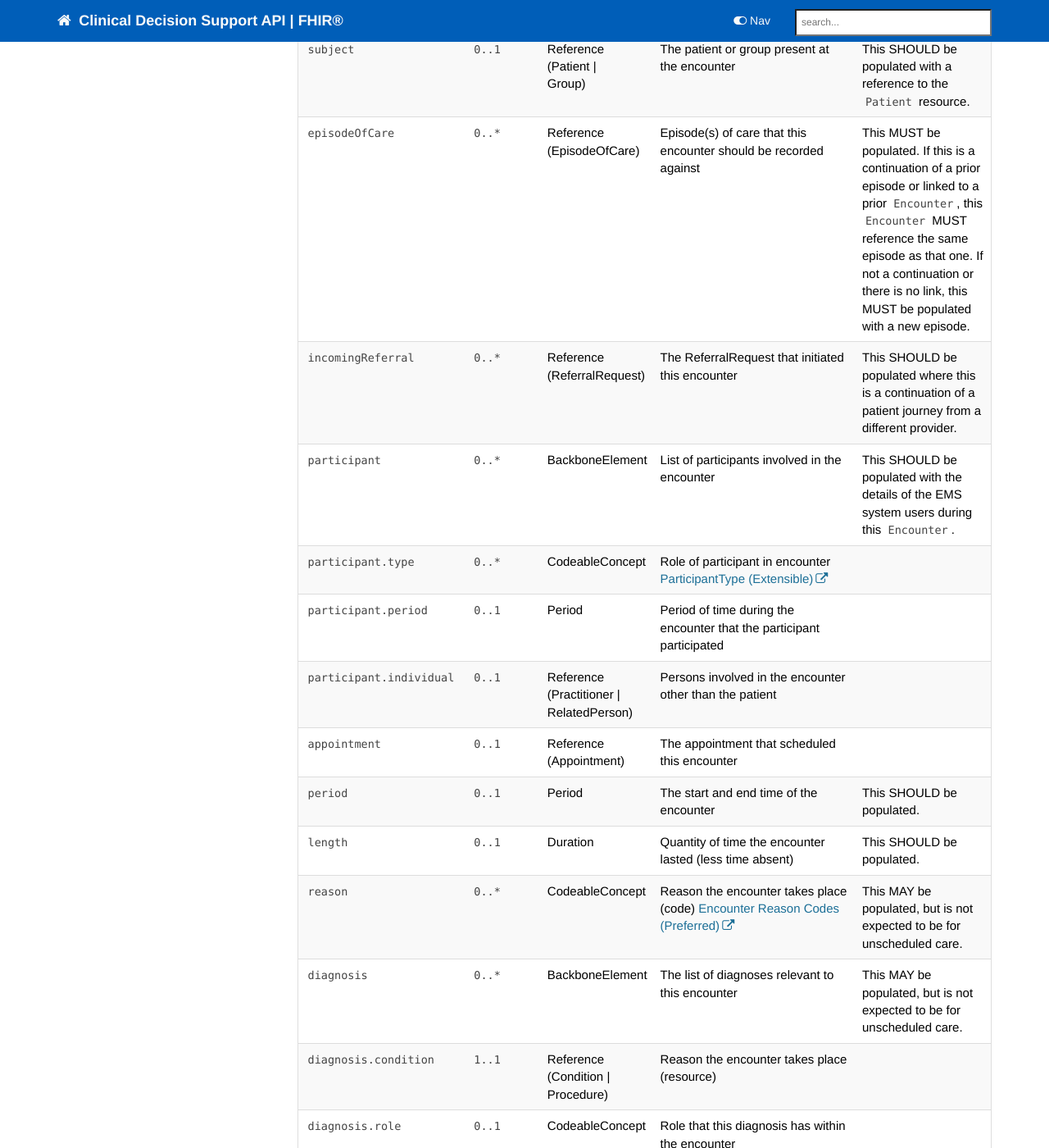
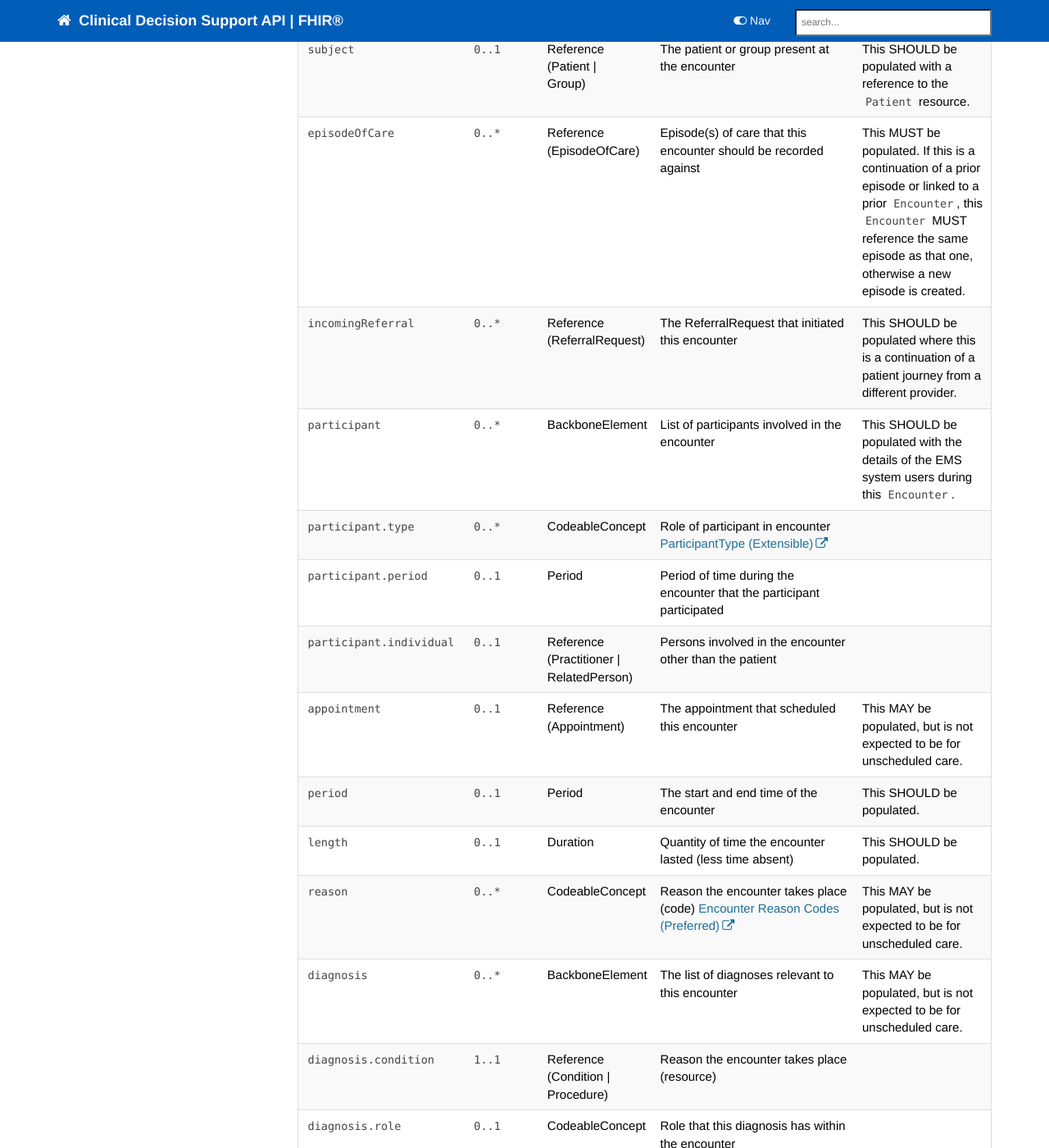
Before and after one commit to nhsconnect/FHIR-CDS, a Jekyll site: the page built from pages/explore/api_encounter_report_encounter.md, in a window 1280 px wide and 1400 px high, scrolled down 1979 px. Shown: the whole window at 82% size. Built offline with Jekyll 4.4.1, drawn with Linux system fonts in a browser that asks for light colours; nearby versions of some CDN libraries; comment, search, counter and statistics services are not loaded.

Commit message:
pages/explore/api_encounter_report_encounter.md updated from https://stackedit.io/

```diff
--- a/pages/explore/api_encounter_report_encounter.md
+++ b/pages/explore/api_encounter_report_encounter.md
@@ -176,7 +176,7 @@ Detailed implementation guidance for an `Encounter` resource in the context of a
       <td><code class="highlighter-rouge">0..*</code></td>
     <td>Reference<br>(EpisodeOfCare)</td>
     <td>Episode(s) of care that this encounter should be recorded against</td>
-<td>This MUST be populated. If this is a continuation of a prior episode or linked to a prior <code class="highlighter-rouge">Encounter</code>, this <code class="highlighter-rouge">Encounter</code> MUST reference the same episode as that one. If not a continuation or there is no link, this MUST be populated with a new episode.</td>
+<td>This MUST be populated. If this is a continuation of a prior episode or linked to a prior <code class="highlighter-rouge">Encounter</code>, this <code class="highlighter-rouge">Encounter</code> MUST reference the same episode as that one, otherwise a new episode is created.</td>
  </tr>
 <tr>
   <td><code class="highlighter-rouge">incomingReferral</code></td>
@@ -218,7 +218,7 @@ Detailed implementation guidance for an `Encounter` resource in the context of a
       <td><code class="highlighter-rouge">0..1</code></td>
     <td>Reference<br>(Appointment)</td>
   <td>The appointment that scheduled this encounter</td>
-<td></td>
+<td>This MAY be populated, but is not expected to be for unscheduled care.</td>
  </tr>
 <tr>
   <td><code class="highlighter-rouge">period</code></td>
```
Also changed, not shown: other parts of pages/explore/api_encounter_report_encounter.md (+2 -2 lines).
